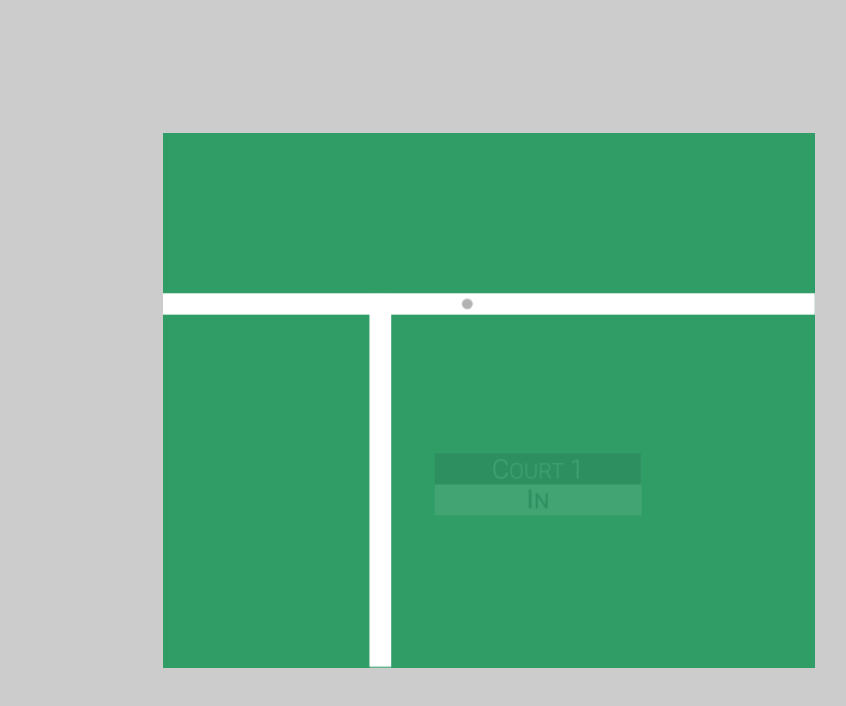
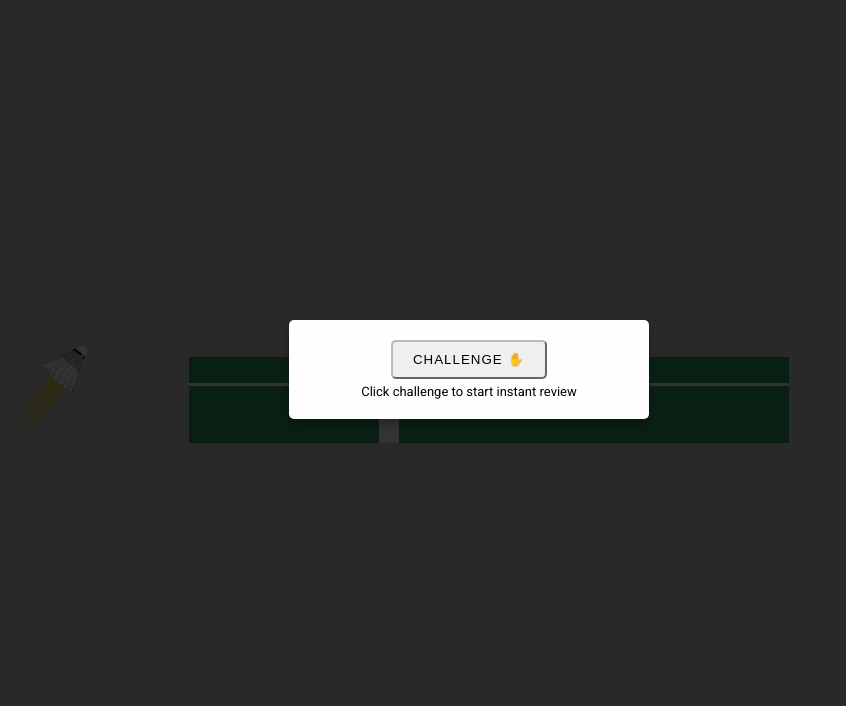
Before and after one commit to williamafil/badminton-challenge-review, a plain HTML site: page index.html in a window 1280 px wide. Shown: the whole page, without its empty margins (151-997 px from the left). Drawn offline with Linux system fonts and the light colour scheme.

Commit message:
add challenge button

```diff
--- /dev/null
+++ b/app.js
@@ -0,0 +1,7 @@
+document.querySelector("#challenge-btn").addEventListener("click", () => {
+  document.querySelector("#modal-wrapper").classList.remove("opened");
+  const animationEls = document.querySelectorAll(".animation");
+  animationEls.forEach((el) => {
+    el.style.animationPlayState = "running";
+  });
+});
--- a/index.html
+++ b/index.html
@@ -14,28 +14,44 @@
   <title>TOKYO 2020 OLYMPICS BADMINTON MEN'S DOUBLE FINAL POINT</title>
   <link
     rel="stylesheet"
-    href="style.css"
+    href="./style.css"
   >
 </head>
 
 <body>
+  <div
+    id="modal-wrapper"
+    class="modal-wrapper opened"
+    aria-hidden="true"
+  >
+    <div class="modal-dialog">
+      <div class="modal-body">
+        <button
+          id="challenge-btn"
+          type="button"
+        >Challenge ✋</button>
+        <p>Click challenge to start instant review</p>
+      </div>
+    </div>
+  </div>
+
   <div class="container">
     <main>
-      <div class="arc-wrapper">
+      <div class="arc-wrapper animation">
         <img
-          class="shuttlecock"
+          class="shuttlecock animation"
           src="./images/badminton-1292971.svg"
         />
-        <div class="golden-arc"></div>
+        <div class="golden-arc animation"></div>
       </div>
 
-      <section class="court is-flipped">
-        <div class="drop-point"></div>
+      <section class="court is-flipped animation">
+        <div class="drop-point animation"></div>
         <div class="court__lines">
           <div class="horizontal-line"></div>
           <div class="vertical-line"></div>
         </div>
-        <article class="court__result-card">
+        <article class="court__result-card animation">
           <h2 class="court-number"><span>C</span>OURT <span>1</span></h2>
           <h2 class="result"><span>I</span>N</h2>
         </article>
@@ -43,7 +59,7 @@
 
     </main>
   </div>
-
+  <script src="./app.js"></script>
 </body>
 
 </html>
--- a/style.css
+++ b/style.css
@@ -11,6 +11,7 @@ body {
   font-size: 16px;
 }
 
+/* 🤘🤘🤘 COURT 🤘🤘🤘 */
 .container {
   width: 100vw;
   height: 100vh;
@@ -32,6 +33,7 @@ main {
   width: 400px;
   height: 20px;
   animation: arc 2.5s both;
+  animation-play-state: paused;
   z-index: 1;
 }
 
@@ -39,10 +41,29 @@ main {
   width: 50px;
   transform: rotate(-20deg);
   animation: fly 2.5s both, disappear 0.5s 2.5s forwards;
+  animation-play-state: paused;
   position: relative;
 }
 
-.arc-wrapper::after {
+.golden-arc {
+  position: absolute;
+  top: 18px;
+  left: -26px;
+  height: 100px;
+  width: 20px;
+  background: rgb(242, 242, 242);
+  background: linear-gradient(
+    21deg,
+    rgba(242, 242, 242, 0) 28%,
+    rgba(255, 224, 0, 0.6264880952380952) 100%
+  );
+
+  animation: fly-shadow 2.5s both, disappear 0.5s 2.5s forwards;
+  animation-play-state: paused;
+  z-index: -1;
+}
+
+/* .arc-wrapper::after {
   content: "";
   position: absolute;
   top: 18px;
@@ -57,8 +78,9 @@ main {
   );
 
   animation: fly-shadow 2.5s both, disappear 0.5s 2.5s forwards;
+  animation-play-state: paused;
   z-index: -1;
-}
+} */
 
 .court {
   position: relative;
@@ -72,6 +94,7 @@ main {
 .court.is-flipped {
   animation: flip 5s both;
   animation-delay: 3s;
+  animation-play-state: paused;
 }
 
 .drop-point {
@@ -85,6 +108,7 @@ main {
   z-index: 1;
   animation: emerge 1s both;
   animation-delay: 2.1s;
+  animation-play-state: paused;
 }
 
 .court__lines {
@@ -118,6 +142,7 @@ main {
   text-align: center;
   opacity: 0;
   animation: emerge 2s 4.8s forwards;
+  animation-play-state: paused;
 }
 
 .court-number {
@@ -204,3 +229,58 @@ main {
     opacity: 0;
   }
 }
+
+/* 🤘🤘🤘 MODAL 🤘🤘🤘 */
+.modal-wrapper:before {
+  content: "";
+  display: none;
+  background: rgba(0, 0, 0, 0.8);
+  position: fixed;
+  top: 0;
+  left: 0;
+  right: 0;
+  bottom: 0;
+  z-index: 10;
+}
+
+.opened:before {
+  display: block;
+}
+
+.opened .modal-dialog {
+  transform: translate(0, 0);
+  top: 40%;
+}
+.modal-dialog {
+  background: #fefefe;
+  border: #333333 solid 0px;
+  border-radius: 5px;
+  margin-left: -200px;
+  text-align: center;
+  position: fixed;
+  left: 50%;
+  top: -100%;
+  z-index: 11;
+  width: 360px;
+  box-shadow: 0 5px 10px rgba(0, 0, 0, 0.3);
+  transform: translate(0, -500%);
+  transition: transform 0.3s ease-out;
+}
+
+.modal-body {
+  padding: 20px;
+}
+
+.modal-body > button {
+  padding: 10px 20px;
+  text-transform: uppercase;
+  font-weight: 300;
+  letter-spacing: 1px;
+  border-radius: 5px;
+  border-color: #bbb;
+}
+
+.modal-body > p {
+  margin-top: 5px;
+  font-size: 13px;
+}
```
